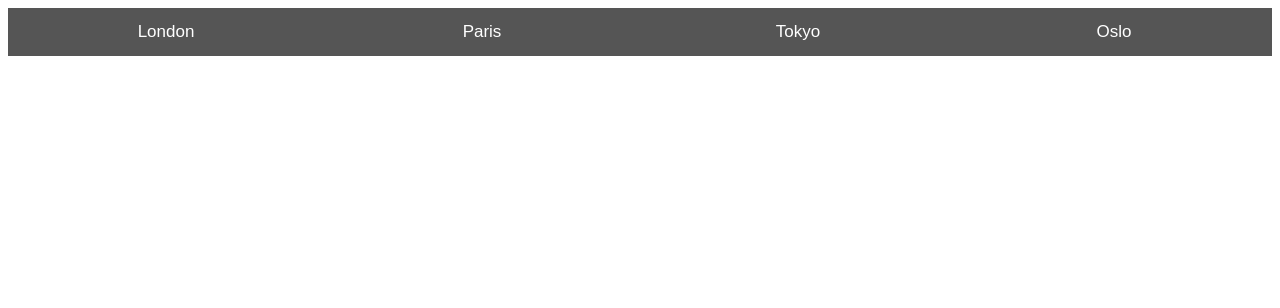
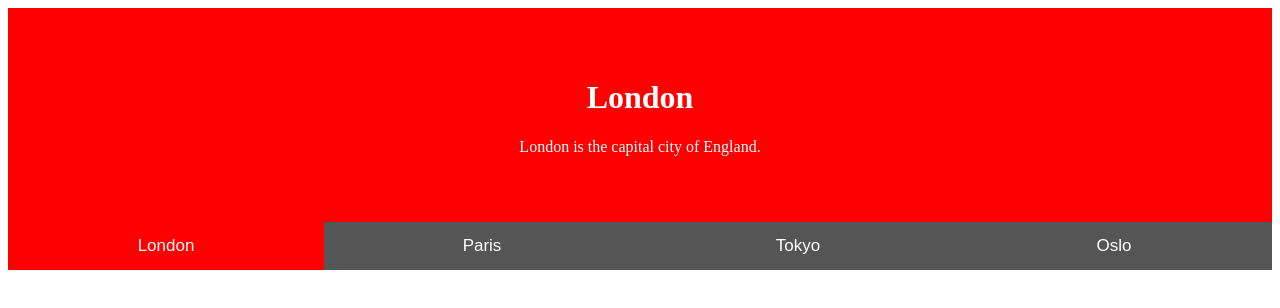
Before and after one commit to Mihndim2020/Tab-headers, a plain HTML site: page index.html in a window 1280 px wide. Drawn offline with Linux system fonts and the light colour scheme.

Commit message:
Add JS to remove and display tabcontent, remove background of tab button, execute click on the London tab

```diff
--- a/index.html
+++ b/index.html
@@ -32,5 +32,24 @@
 <button class="tablink" onclick="openCity('Tokyo', this, 'blue')">Tokyo</button>
 <button class="tablink" onclick="openCity('Oslo', this, 'orange')">Oslo</button>
 
+<script>
+  function openCity(cityName,elmnt,color) {
+    var i, tabcontent, tablinks;
+    tabcontent = document.getElementsByClassName("tabcontent");
+    for (i = 0; i < tabcontent.length; i++) {
+      tabcontent[i].style.display = "none";
+    }
+    tablinks = document.getElementsByClassName("tablink");
+    for (i = 0; i < tablinks.length; i++) {
+      tablinks[i].style.backgroundColor = "";
+    }
+    document.getElementById(cityName).style.display = "block";
+    elmnt.style.backgroundColor = color;
+
+  }
+  // Get the element with id="defaultOpen" and click on it
+  document.getElementById("defaultOpen").click();
+  </script>
+
 </body>
 </html>
```
